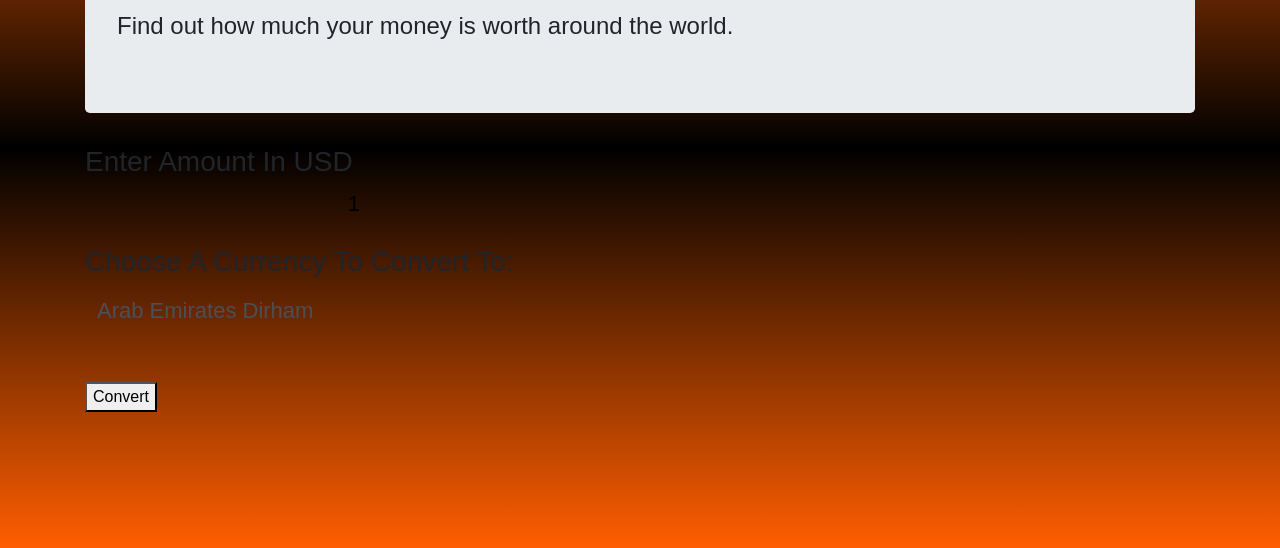
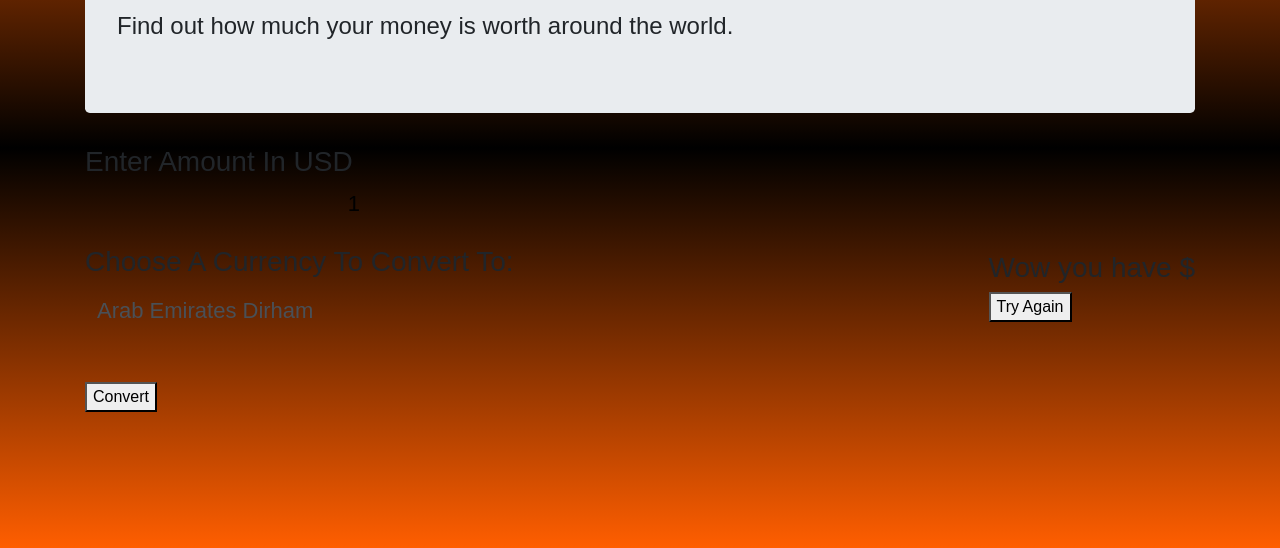
Before and after one commit to tytyhibye/currency-exchange, a website built with webpack: page src/index.html in a window 1280 px wide. Shown: the part 252-800 px from the top of the page. Built offline with nearby package versions, Linux system fonts and the light colour scheme.

Commit message:
add reset button.

```diff
--- a/src/index.html
+++ b/src/index.html
@@ -84,7 +84,8 @@
         </form>
         <div id="results">
           <div class="errors"></div>
-          <div id="result"></div>
+          <h3>Wow you have $<span id="result"></h3>
+          <button onclick="(window.location.reload())" class="btn-animated" id="resetButton">Try Again</button>
         </div>
       </div>
     </div>
```
